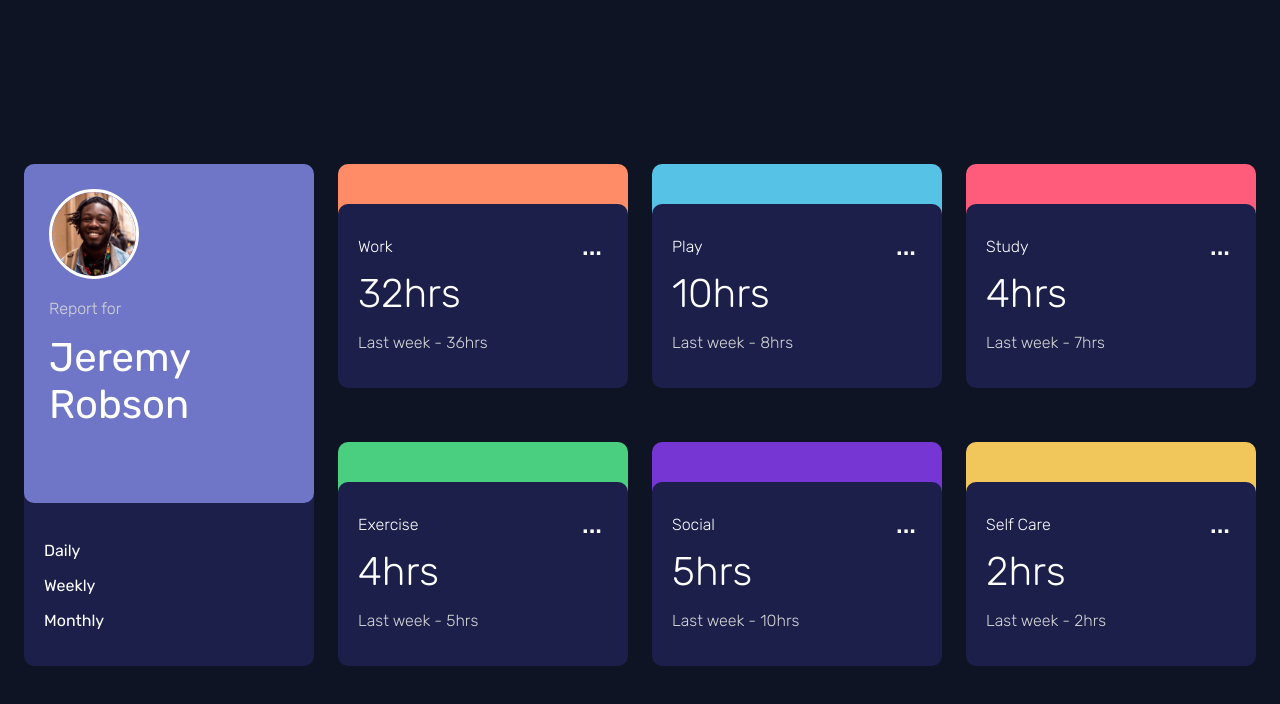
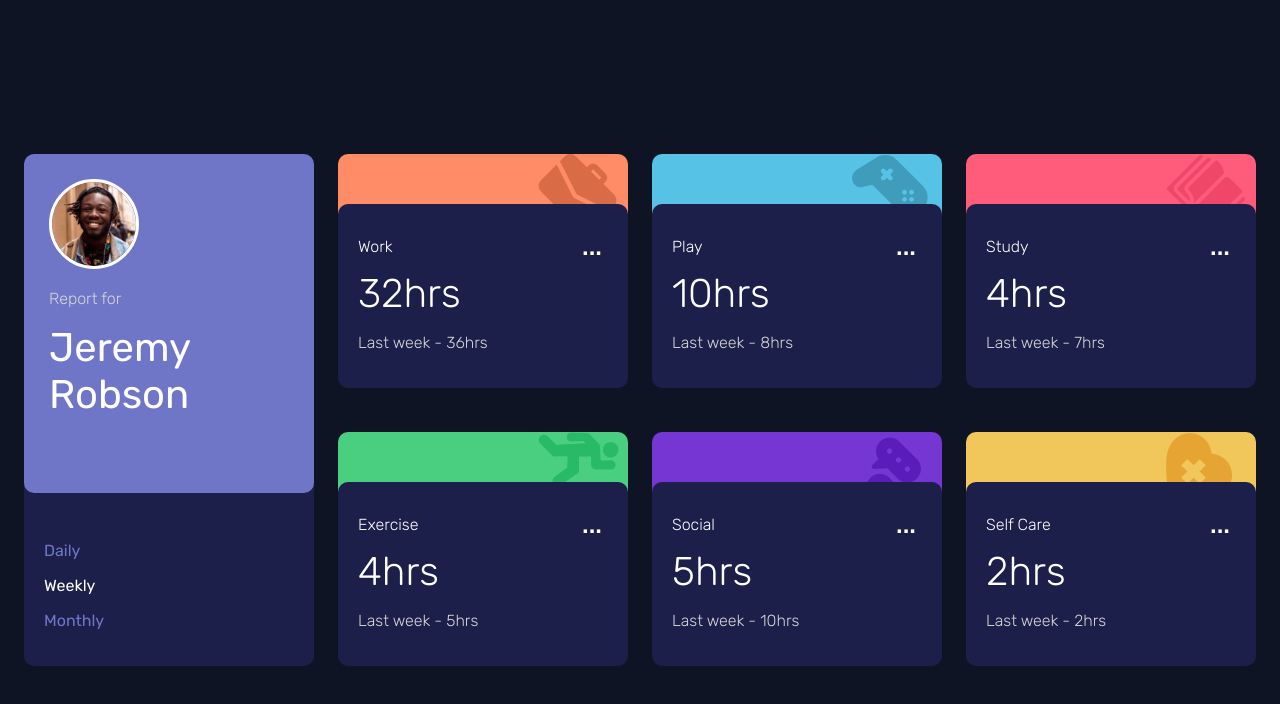
Before and after one commit to Valentin-Dr/react-tracking-psn, a React app: page / in a window 1280 px wide. Built offline with nearby package versions, Linux system fonts and the light colour scheme.

Commit message:
added date interactions, hover

```diff
--- a/src/Components/App/index.js
+++ b/src/Components/App/index.js
@@ -6,19 +6,39 @@ import jeremyImg from "../../images/image-jeremy.png";
 
 function App() {
   const [timeChosen, setTimeChosen] = useState("weekly");
-  console.log(data);
+  const [dateSentence, setDateSentence] = useState("Last week -");
+
+  const switchActive = (date) => {
+    setTimeChosen(date);
+    setDateSentence(
+      date === "daily"
+      ? "Yesterday -"
+      : date === "weekly"
+      ? "Last week -"
+      : date === "monthly" && "Last month -"
+      );
+    const dateOptions = document.querySelectorAll('.change-date');
+    for (let i = 0; i < dateOptions.length; i++) {
+      if (dateOptions[i].classList.contains("active")) {
+        dateOptions[i].classList.remove("active");
+      }
+    }
+    document.querySelector(`.${date}`).className += " active";
+  }
 
   const jsxInfos = data.map((info) => {
     return (
       <div className="infos-sub" key={info.title}>
-          <div className={`infos-illustration ${info.title.replace(' ','').toLowerCase()}`}></div>
+          <div className={`infos-illustration ${info.title.replace(' ','').toLowerCase()}`}>
+            <div className={`img-${info.title.replace(' ','').toLowerCase()}`}></div>
+          </div>
           <div className="infos-details">
           <div className="flex">
             <h2 className="infos-title">{info.title}</h2>
             <button className="link-dots">...</button>
           </div>
             <p className="infos-time">{info.timeframes[timeChosen].current}hrs</p>
-            <p className="font-size-color-details">Last week - {info.timeframes[timeChosen].previous}hrs</p>
+            <p className="font-size-color-details">{dateSentence} {info.timeframes[timeChosen].previous}hrs</p>
           </div>
         </div>
     )
@@ -39,16 +59,22 @@ function App() {
           </div>
           <div className="infos-details details-main">
             <p
-              className="change-date"
-              onClick={() => {setTimeChosen("daily")}}
+              className="change-date daily"
+              onClick={() => {
+                switchActive("daily");
+              }}
             >Daily</p>
             <p
-              className="change-date"
-              onClick={() => {setTimeChosen("weekly")}}
+              className="change-date weekly active"
+              onClick={() => {
+                switchActive("weekly");
+              }}
             >Weekly</p>
             <p
-              className="change-date"
-              onClick={() => {setTimeChosen("monthly")}}
+              className="change-date monthly"
+              onClick={() => {
+                switchActive("monthly");
+              }}
             >Monthly</p>
           </div>
         </div>
--- a/src/Components/App/styles.scss
+++ b/src/Components/App/styles.scss
@@ -24,6 +24,11 @@
     border-radius: 10px;
     padding: 20px;
     background-color: hsl(235, 46%, 20%);
+    transition: background-color 200ms;
+    cursor: pointer;
+    &:hover {
+      background-color: hsl(236, 35%, 25%);
+    }
   }
   &-title {
     font-size: 1rem;
@@ -40,7 +45,7 @@
     border-top-left-radius: 10px;
     border-top-right-radius: 10px;
     position: relative;
-    top: 30px;
+    top: 20px;
     z-index: -1;
     overflow: hidden;
   }
@@ -48,7 +53,7 @@
     background-color: hsl(235, 45%, 61%);
     border-radius: 10px;
     position: relative;
-    top: 30px;
+    top: 20px;
     padding: 25px;
   }
 }
@@ -63,24 +68,78 @@
   background-color: hsl(15, 100%, 70%);
 }
 
+.img-work {
+  background: url("../../images/icon-work.svg");
+  width: 90px;
+  height: 79px;
+  background-repeat: no-repeat;
+  position: absolute;
+  right: 0;
+}
+
 .play {
   background-color: hsl(195, 74%, 62%);
+}
+
+.img-play {
+  background: url("../../images/icon-play.svg");
+  width: 90px;
+  height: 79px;
+  background-repeat: no-repeat;
+  position: absolute;
+  right: 0;
 }
 
 .study {
   background-color: hsl(348, 100%, 68%);
 }
 
+.img-study {
+  background: url("../../images/icon-study.svg");
+  width: 90px;
+  height: 79px;
+  background-repeat: no-repeat;
+  position: absolute;
+  right: 0;
+}
+
 .exercise {
   background-color: hsl(145, 58%, 55%);
+}
+
+.img-exercise {
+  background: url("../../images/icon-exercise.svg");
+  width: 90px;
+  height: 79px;
+  background-repeat: no-repeat;
+  position: absolute;
+  right: 0;
 }
 
 .social {
   background-color: hsl(264, 64%, 52%);
 }
 
+.img-social {
+  background: url("../../images/icon-social.svg");
+  width: 90px;
+  height: 79px;
+  background-repeat: no-repeat;
+  position: absolute;
+  right: 0;
+}
+
 .selfcare {
   background-color: hsl(43, 84%, 65%);
+}
+
+.img-selfcare {
+  background: url("../../images/icon-self-care.svg");
+  width: 90px;
+  height: 79px;
+  background-repeat: no-repeat;
+  position: absolute;
+  right: 0;
 }
 
 .student-pic {
@@ -115,6 +174,19 @@
 
 .change-date {
   cursor: pointer;
+  width: fit-content;
+  color: hsl(235deg, 45%, 61%);
+  transition: color 200ms;
+  &:hover {
+    color: white;
+  }
+  &:focus {
+    color: white;
+  }
+}
+
+.active {
+  color: white;
 }
 
 .details-main {
```
